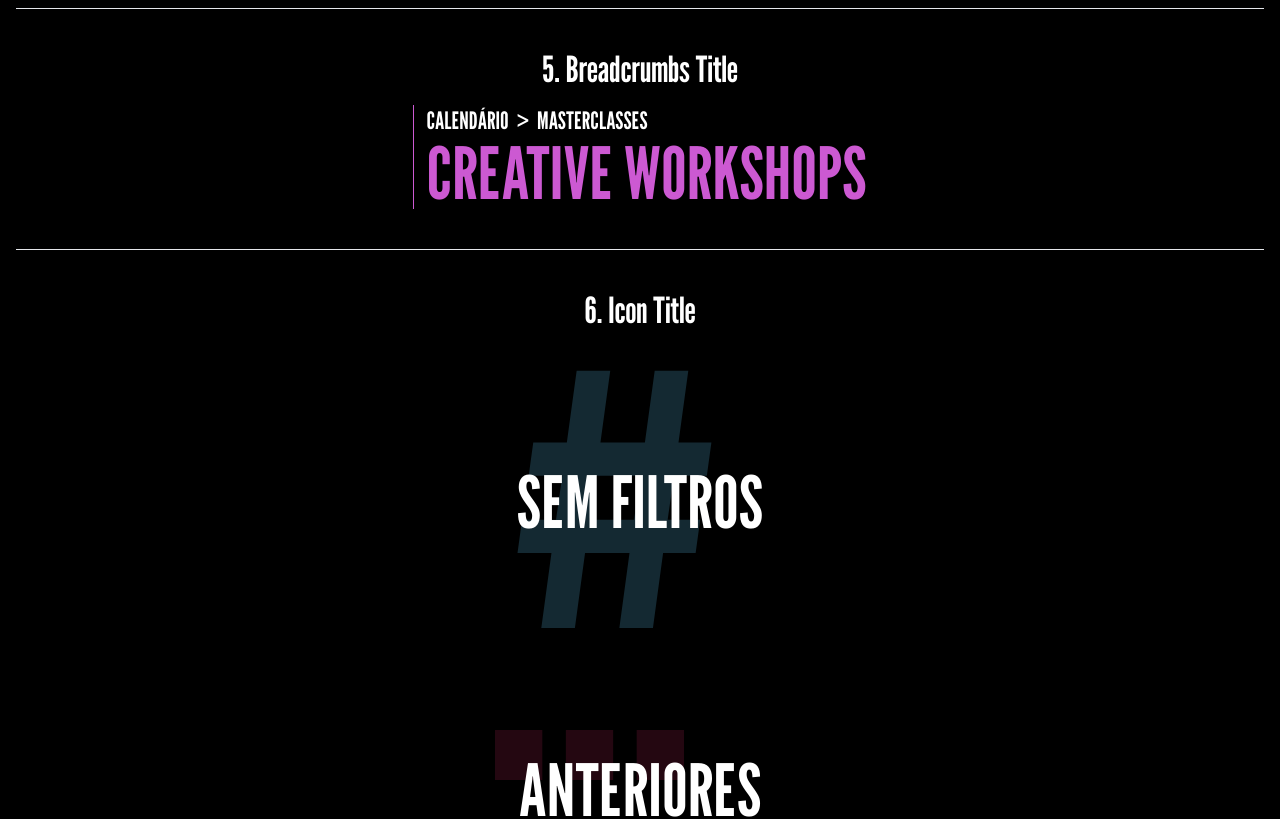
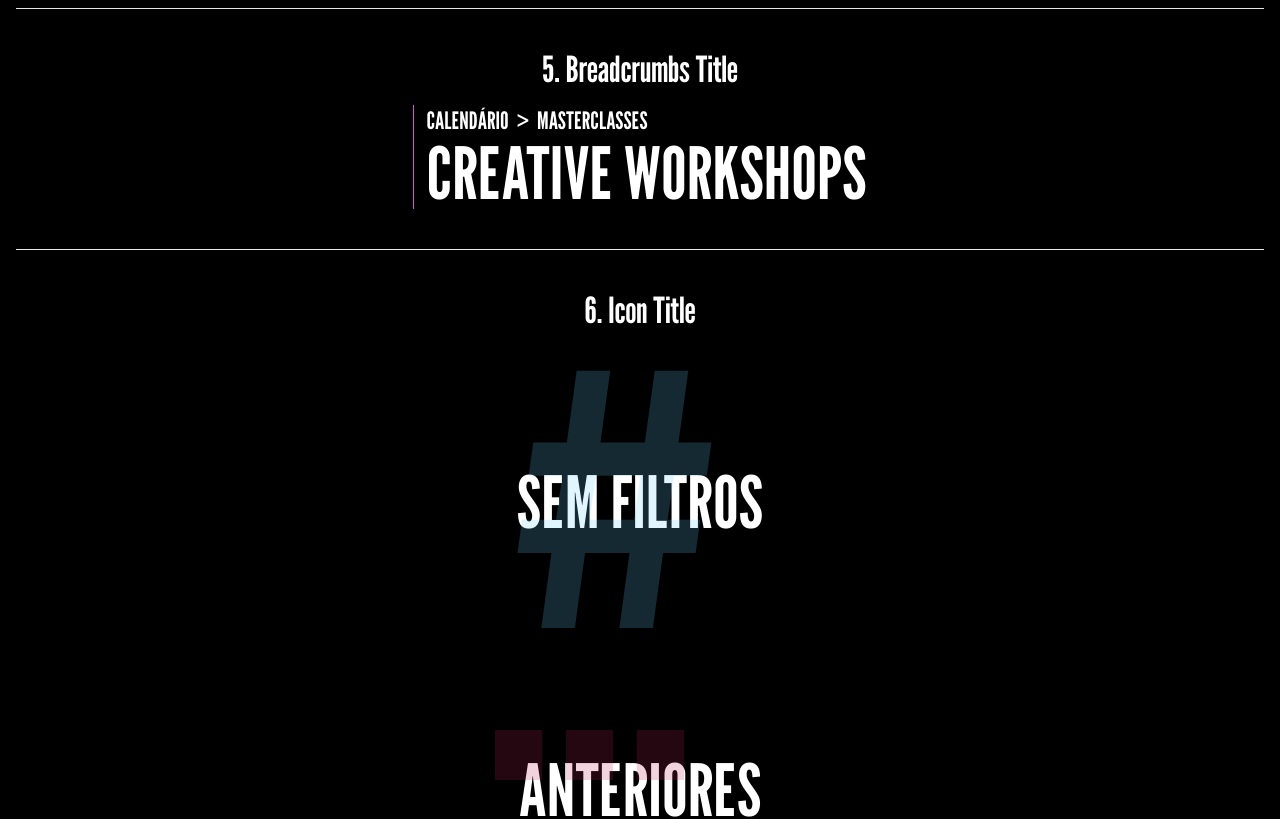
Before and after one commit to cdm-mps/creativestudio, a Next.js app in the folder fe/: page /en/design-system in a window 1280 px wide. Shown: the part 1340-2159 px from the top of the page. Built offline with nearby package versions, Linux system fonts and the light colour scheme.

Commit message:
feat: create shared component CoreTitle

```diff
--- a/fe/app/components/ArrowTitle/ArrowTitle.tsx
+++ b/fe/app/components/ArrowTitle/ArrowTitle.tsx
@@ -1,4 +1,5 @@
 import { ArrowTitleProps } from "@components/ArrowTitle/ArrowTitle.models";
+import CoreTitle from "@components/shared/CoreTitle/CoreTitle";
 import { DiamondArrowIcon } from "@icons/DiamondLineIcon";
 
 const ArrowTitle = ({ title, category, subTitle }: ArrowTitleProps) => {
@@ -6,9 +7,7 @@ const ArrowTitle = ({ title, category, subTitle }: ArrowTitleProps) => {
     <div className="flex gap-3 items-center m-3">
       <DiamondArrowIcon className={`text-${category} max-md:h-[120px]`} />
       <div className="flex flex-col">
-        <h2 className="text-5xl md:text-7xl font-league-gothic">
-          {title.toUpperCase()}
-        </h2>
+        <CoreTitle title={title} />
         <p className="text-base md:text-xl font-lato">{subTitle}</p>
       </div>
     </div>
--- a/fe/app/components/BreadcrumbsTitle/BreadcrumbsTitle.tsx
+++ b/fe/app/components/BreadcrumbsTitle/BreadcrumbsTitle.tsx
@@ -1,5 +1,6 @@
 import { BreadcrumbsTitleProps } from "@components/BreadcrumbsTitle/BreadcrumbsTitleProps.models";
 import Divider from "@components/Divider/Divider";
+import CoreTitle from "@components/shared/CoreTitle/CoreTitle";
 import Link from "next/link";
 
 const BreadcrumbsTitle = ({
@@ -21,9 +22,7 @@ const BreadcrumbsTitle = ({
             </>
           ))}
         </div>
-        <h2 className={`text-5xl md:text-7xl text-${category}`}>
-          {title.toUpperCase()}
-        </h2>
+        <CoreTitle title={title} />
       </div>
     </div>
   );
--- a/fe/app/components/IconTitle/IconTitle.tsx
+++ b/fe/app/components/IconTitle/IconTitle.tsx
@@ -1,4 +1,5 @@
 import { IconTitleProps } from "@components/IconTitle/IconTitle.models";
+import CoreTitle from "@components/shared/CoreTitle/CoreTitle";
 import { ChevronIcon } from "@icons/ChevronIcon";
 import { DotsIcon } from "@icons/DotsIcon";
 import { HashtagIcon } from "@icons/HashtagIcon";
@@ -38,9 +39,7 @@ const IconTitle = ({ title, category, mode }: IconTitleProps) => {
       )}
     >
       {getIcon()}
-      <h2 className="relative z-10 text-5xl md:text-7xl font-league-gothic">
-        {title.toUpperCase()}
-      </h2>
+      <CoreTitle title={title} />
     </div>
   );
 };
--- a/fe/app/components/Title/Title.tsx
+++ b/fe/app/components/Title/Title.tsx
@@ -1,12 +1,11 @@
 import Divider from "@components/Divider/Divider";
 import { TitleProps } from "@components/Title/Title.models";
+import CoreTitle from "@components/shared/CoreTitle/CoreTitle";
 const Title = ({ title, category }: TitleProps) => {
   return (
     <div className="flex gap-3">
       <Divider orientation="vertical" category={category} />
-      <h2 className="text-5xl md:text-7xl font-league-gothic">
-        {title.toUpperCase()}
-      </h2>
+      <CoreTitle title={title} />
     </div>
   );
 };
--- /dev/null
+++ b/fe/app/components/shared/CoreTitle/CoreTitle.models.ts
@@ -0,0 +1,3 @@
+export interface CoreTitleProps {
+  title: string;
+}
--- /dev/null
+++ b/fe/app/components/shared/CoreTitle/CoreTitle.tsx
@@ -0,0 +1,11 @@
+import { CoreTitleProps } from "@components/shared/CoreTitle/CoreTitle.models";
+
+const CoreTitle = ({ title }: CoreTitleProps) => {
+  return (
+    <h2 className="text-5xl md:text-7xl font-league-gothic">
+      {title.toUpperCase()}
+    </h2>
+  );
+};
+
+export default CoreTitle;
```
